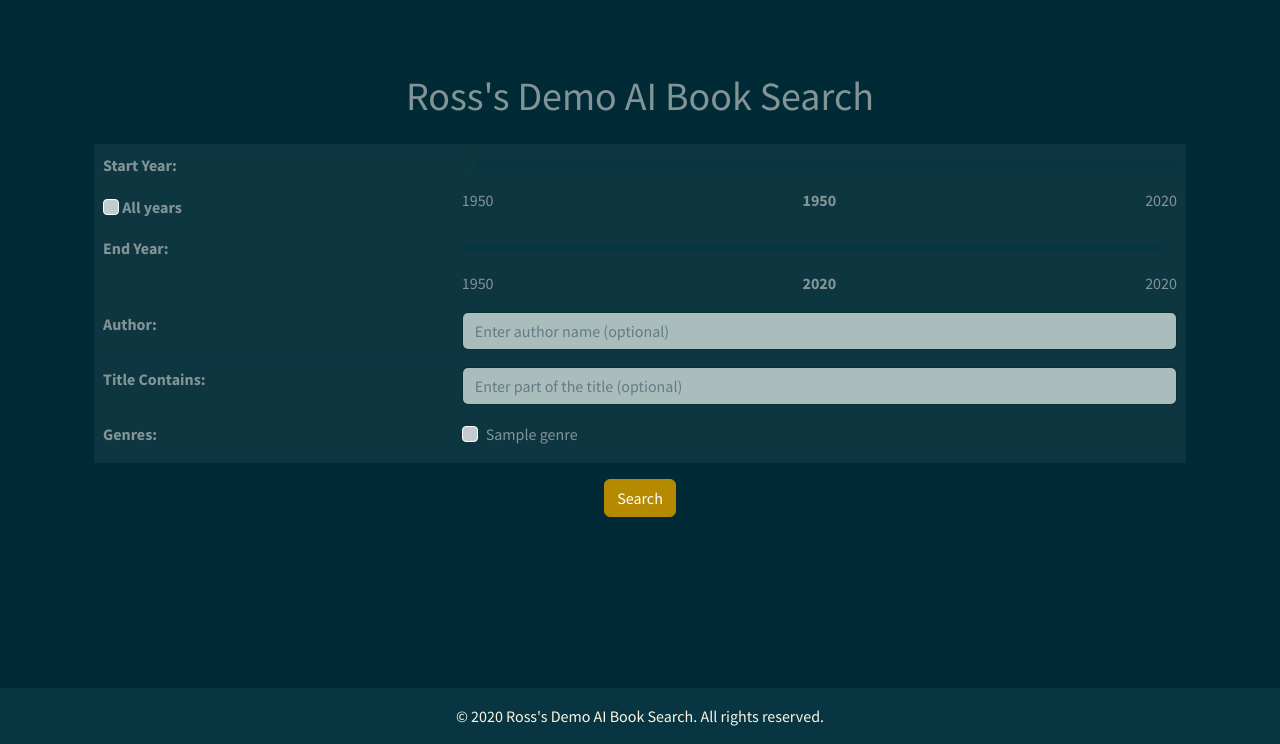
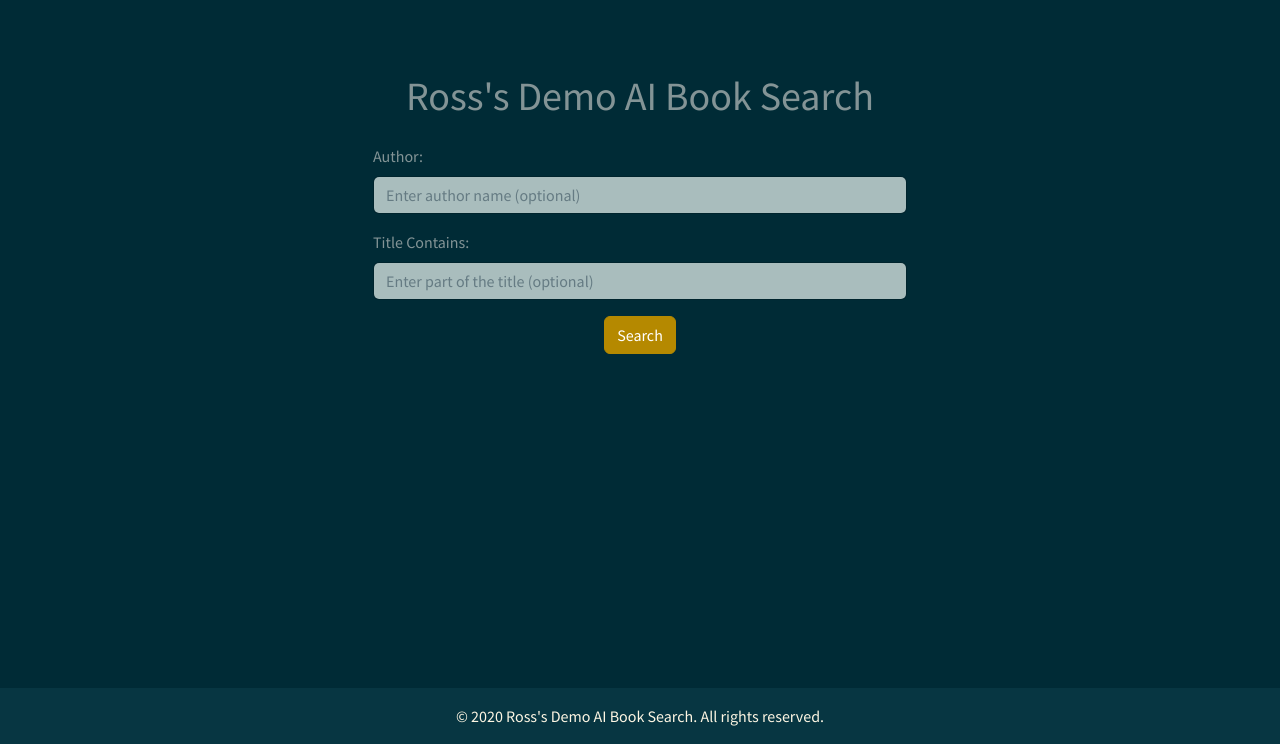
Before and after one commit to Rosssaab/BookSearchAI, a Flask app: template templates/index.html in a window 1280 px wide. Shown: the part 56-800 px from the top of the page. Run offline with Flask 3, Linux system fonts and the light colour scheme; the template is opened without the code that fills it: most values are stand-ins (such as "Sample title", 1, 10 or a date in 2020); some libraries are stand-ins or nearby versions.

Commit message:
Update index.html: Simplify search form, add 'Read more' functionality, and improve loading animation

```diff
--- a/templates/index.html
+++ b/templates/index.html
@@ -2,18 +2,6 @@
 
 {% block extra_css %}
 <style>
-    .year-range-labels {
-        display: flex;
-        justify-content: space-between;
-        margin-top: 5px;
-    }
-    .year-display {
-        font-weight: bold;
-        text-align: center;
-    }
-    .all-years-checkbox {
-        margin-top: 10px;
-    }
     .modal {
         display: none;
         position: fixed;
@@ -31,6 +19,20 @@
         border: 1px solid #888;
         width: 300px;
         text-align: center;
+        display: flex;
+        flex-direction: column;
+        align-items: center;
+        justify-content: center;
+    }
+    .searching-gif {
+        width: 100px;
+        height: 100px;
+        margin-bottom: 20px;
+        animation: spin 2s linear infinite;
+    }
+    @keyframes spin {
+        0% { transform: rotate(0deg); }
+        100% { transform: rotate(360deg); }
     }
 </style>
 {% endblock %}
@@ -38,64 +40,17 @@
 {% block content %}
 <div class="container my-5">
     <div class="row justify-content-center">
-        <div class="col-12">
+        <div class="col-12 col-md-8 col-lg-6">
             <h1 class="text-center mb-4">Ross's Demo AI Book Search</h1>
             <form id="searchForm">
-                <table class="table table-bordered">
-                    <tbody>
-                        <tr>
-                            <th scope="row">
-                                <label for="startYearInput" class="form-label">Start Year:</label>
-                                <div class="all-years-checkbox">
-                                    <input type="checkbox" class="form-check-input" id="allYearsCheckbox">
-                                    <label class="form-check-label" for="allYearsCheckbox">All years</label>
-                                </div>
-                            </th>
-                            <td>
-                                <input type="range" class="form-range" id="startYearInput" name="start_year" min="1950" max="{{ current_year }}" value="1950">
-                                <div class="year-range-labels">
-                                    <span>1950</span>
-                                    <span id="selectedStartYear" class="year-display">1950</span>
-                                    <span>{{ current_year }}</span>
-                                </div>
-                            </td>
-                        </tr>
-                        <tr>
-                            <th scope="row"><label for="endYearInput" class="form-label">End Year:</label></th>
-                            <td>
-                                <input type="range" class="form-range" id="endYearInput" name="end_year" min="1950" max="{{ current_year }}" value="{{ current_year }}">
-                                <div class="year-range-labels">
-                                    <span>1950</span>
-                                    <span id="selectedEndYear" class="year-display">{{ current_year }}</span>
-                                    <span>{{ current_year }}</span>
-                                </div>
-                            </td>
-                        </tr>
-                        <tr>
-                            <th scope="row"><label for="authorInput" class="form-label">Author:</label></th>
-                            <td><input type="text" class="form-control" id="authorInput" name="author" placeholder="Enter author name (optional)"></td>
-                        </tr>
-                        <tr>
-                            <th scope="row"><label for="titleInput" class="form-label">Title Contains:</label></th>
-                            <td><input type="text" class="form-control" id="titleInput" name="title" placeholder="Enter part of the title (optional)"></td>
-                        </tr>
-                        <tr>
-                            <th scope="row"><label class="form-label">Genres:</label></th>
-                            <td>
-                                <div class="row row-cols-3 g-2">
-                                    {% for genre in genres %}
-                                        <div class="col">
-                                            <div class="form-check">
-                                                <input class="form-check-input" type="checkbox" id="{{ genre }}" name="genres" value="{{ genre }}">
-                                                <label class="form-check-label" for="{{ genre }}">{{ genre }}</label>
-                                            </div>
-                                        </div>
-                                    {% endfor %}
-                                </div>
-                            </td>
-                        </tr>
-                    </tbody>
-                </table>
+                <div class="mb-3">
+                    <label for="authorInput" class="form-label">Author:</label>
+                    <input type="text" class="form-control" id="authorInput" name="author" placeholder="Enter author name (optional)">
+                </div>
+                <div class="mb-3">
+                    <label for="titleInput" class="form-label">Title Contains:</label>
+                    <input type="text" class="form-control" id="titleInput" name="title" placeholder="Enter part of the title (optional)">
+                </div>
                 <div class="text-center mt-3">
                     <button type="submit" id="searchButton" class="btn btn-primary">Search</button>
                 </div>
@@ -108,6 +63,11 @@
 <!-- Modal -->
 <div id="searchingModal" class="modal">
     <div class="modal-content">
+        <img src="{{ url_for('static', filename='wait.gif') }}" alt="Searching..." class="searching-gif">
+        <!-- Fallback SVG spinner -->
+        <svg class="searching-gif" viewBox="0 0 50 50" style="display: none;">
+            <circle cx="25" cy="25" r="20" fill="none" stroke="#000" stroke-width="5" />
+        </svg>
         <p>Searching...</p>
     </div>
 </div>
@@ -116,45 +76,25 @@
 {% block extra_js %}
 <script>
 document.addEventListener('DOMContentLoaded', function() {
-    const startYearInput = document.getElementById('startYearInput');
-    const endYearInput = document.getElementById('endYearInput');
-    const selectedStartYear = document.getElementById('selectedStartYear');
-    const selectedEndYear = document.getElementById('selectedEndYear');
-    const allYearsCheckbox = document.getElementById('allYearsCheckbox');
     const searchForm = document.getElementById('searchForm');
     const resultsDiv = document.getElementById('results');
     const searchButton = document.getElementById('searchButton');
     const searchingModal = document.getElementById('searchingModal');
 
-    function updateYearDisplay() {
-        if (allYearsCheckbox.checked) {
-            selectedStartYear.textContent = 'All';
-            startYearInput.disabled = true;
-        } else {
-            selectedStartYear.textContent = startYearInput.value;
-            startYearInput.disabled = false;
+    function truncateText(text, limit) {
+        const words = text.split(' ');
+        if (words.length > limit) {
+            return words.slice(0, limit).join(' ') + '...';
         }
-        selectedEndYear.textContent = endYearInput.value;
-
-        // Ensure end year is not less than start year
-        if (!allYearsCheckbox.checked && parseInt(endYearInput.value) < parseInt(startYearInput.value)) {
-            endYearInput.value = startYearInput.value;
-            selectedEndYear.textContent = startYearInput.value;
-        }
+        return text;
     }
-
-    startYearInput.addEventListener('input', updateYearDisplay);
-    endYearInput.addEventListener('input', updateYearDisplay);
-    allYearsCheckbox.addEventListener('change', updateYearDisplay);
-
-    // Initialize
-    updateYearDisplay();
 
     function displayResults(books) {
         resultsDiv.innerHTML = '';
         books.forEach(book => {
             const bookElement = document.createElement('div');
             bookElement.className = 'card mb-3';
+            const truncatedDescription = truncateText(book.description, 50);
             bookElement.innerHTML = `
                 <div class="row g-0">
                     <div class="col-md-4">
@@ -165,12 +105,24 @@ document.addEventListener('DOMContentLoaded', function() {
                             <h5 class="card-title">${book.title}</h5>
                             <p class="card-text">Author(s): ${book.authors.join(', ')}</p>
                             <p class="card-text">Published: ${book.publishedDate}</p>
-                            <p class="card-text">${book.description}</p>
+                            <p class="card-text description">${truncatedDescription}</p>
+                            ${book.description.split(' ').length > 50 ? '<a href="#" class="read-more">Read more</a>' : ''}
                         </div>
                     </div>
                 </div>
             `;
             resultsDiv.appendChild(bookElement);
+
+            // Add event listener for "Read more" link
+            const readMoreLink = bookElement.querySelector('.read-more');
+            if (readMoreLink) {
+                readMoreLink.addEventListener('click', function(e) {
+                    e.preventDefault();
+                    const descriptionElement = bookElement.querySelector('.description');
+                    descriptionElement.textContent = book.description;
+                    this.style.display = 'none';
+                });
+            }
         });
         searchButton.textContent = 'New Search';
         searchButton.classList.remove('btn-primary');
@@ -192,6 +144,21 @@ document.addEventListener('DOMContentLoaded', function() {
             const formData = new FormData(this);
             const searchParams = new URLSearchParams(formData);
             searchingModal.style.display = 'block';
+            console.log('Modal should be visible now'); // Debug: added console log
+
+            // Debug: Check if the image is loaded
+            const img = searchingModal.querySelector('img');
+            const svg = searchingModal.querySelector('svg');
+            img.onload = function() {
+                console.log('Image loaded successfully');
+                svg.style.display = 'none';
+            };
+            img.onerror = function() {
+                console.error('Failed to load image');
+                img.style.display = 'none';
+                svg.style.display = 'block';
+            };
+
             fetch('/search?' + searchParams.toString(), {
                 method: 'GET'
             })
```
